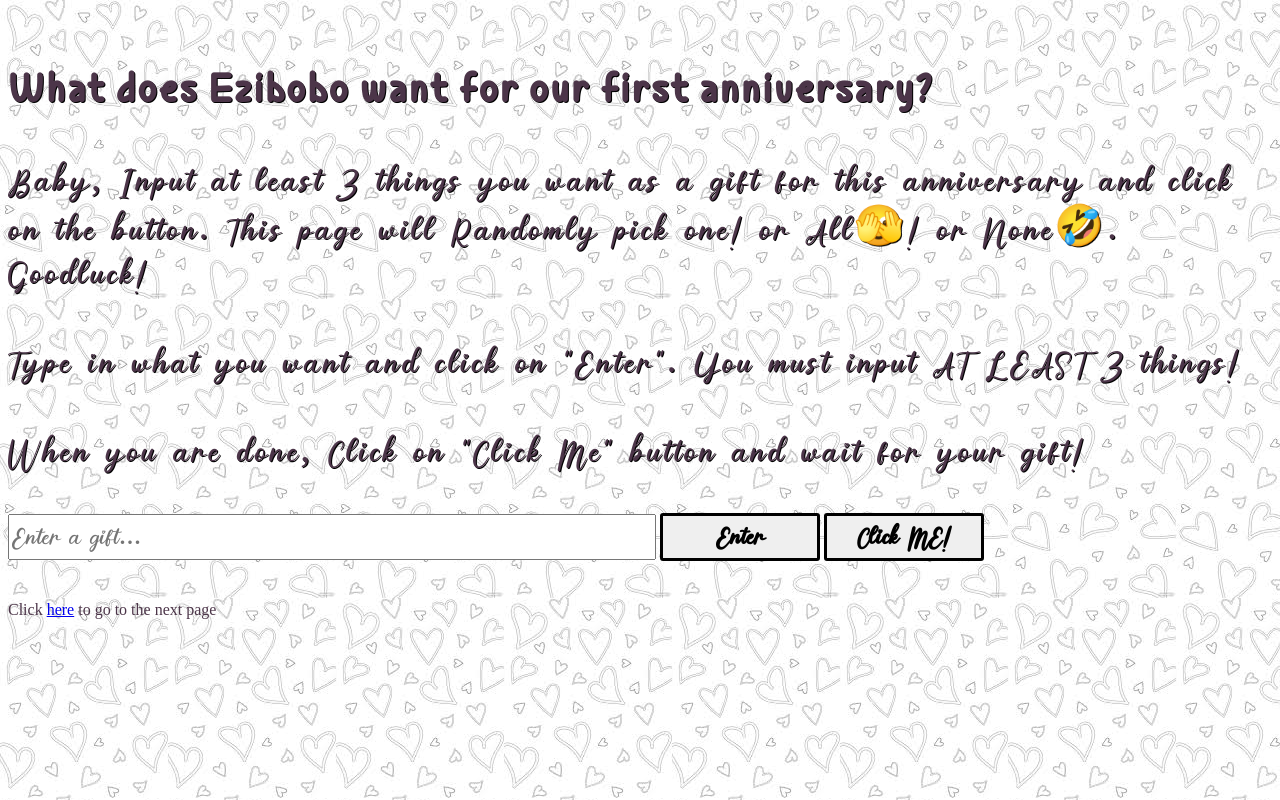
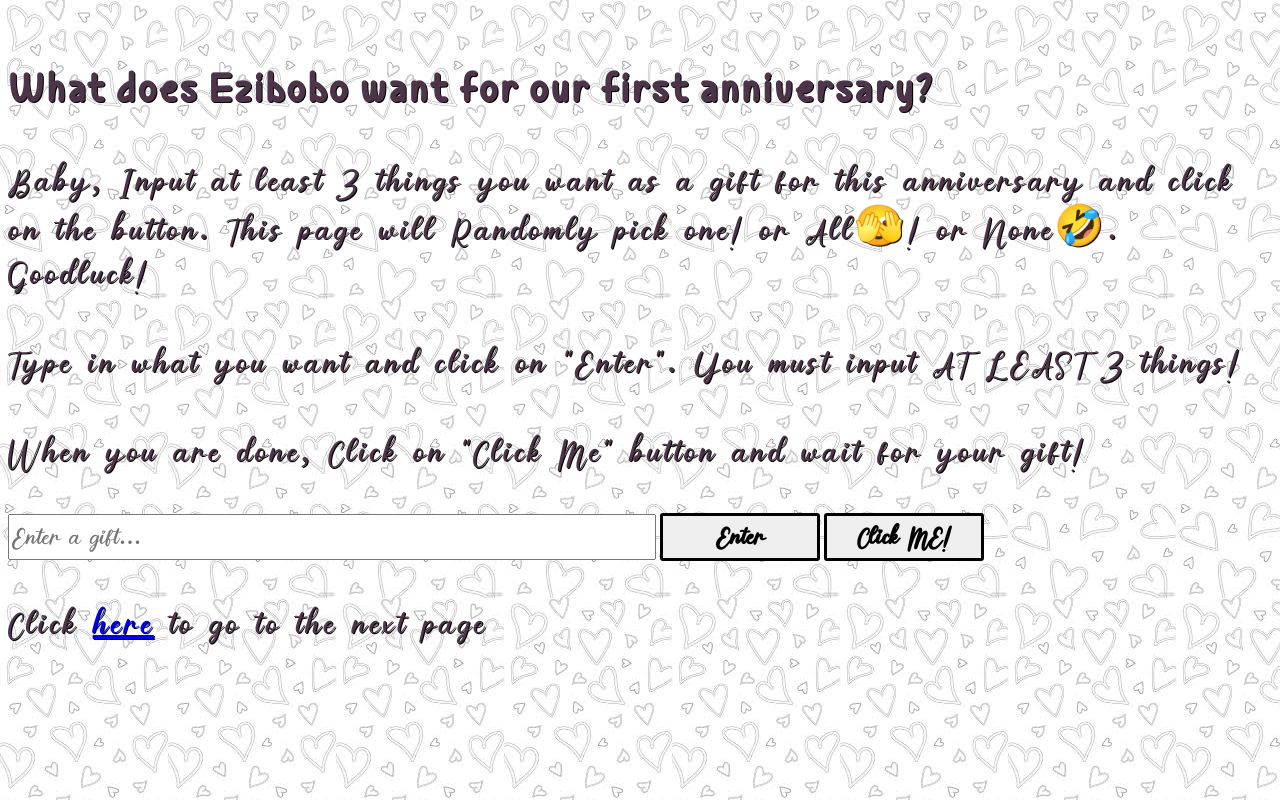
Before and after one commit to ugochianoka/anniversary-project, a plain HTML site: page gifts.html in a window 1280 px wide. Drawn offline with Linux system fonts and the light colour scheme.

Commit message:
Update gifts.html

```diff
--- a/gifts.html
+++ b/gifts.html
@@ -20,7 +20,7 @@
             <ul id="chosen" class="text"></ul>
             <div id="final" class="text"></div>
         </div>
-        <p> Click <a href="memorylane.html"> here</a> to go to the next page <p>
+        <p class="text"> Click <a href="memorylane.html"> here</a> to go to the next page <p>
         <script src="/index.js"></script>
     </body>
 </html>
```
